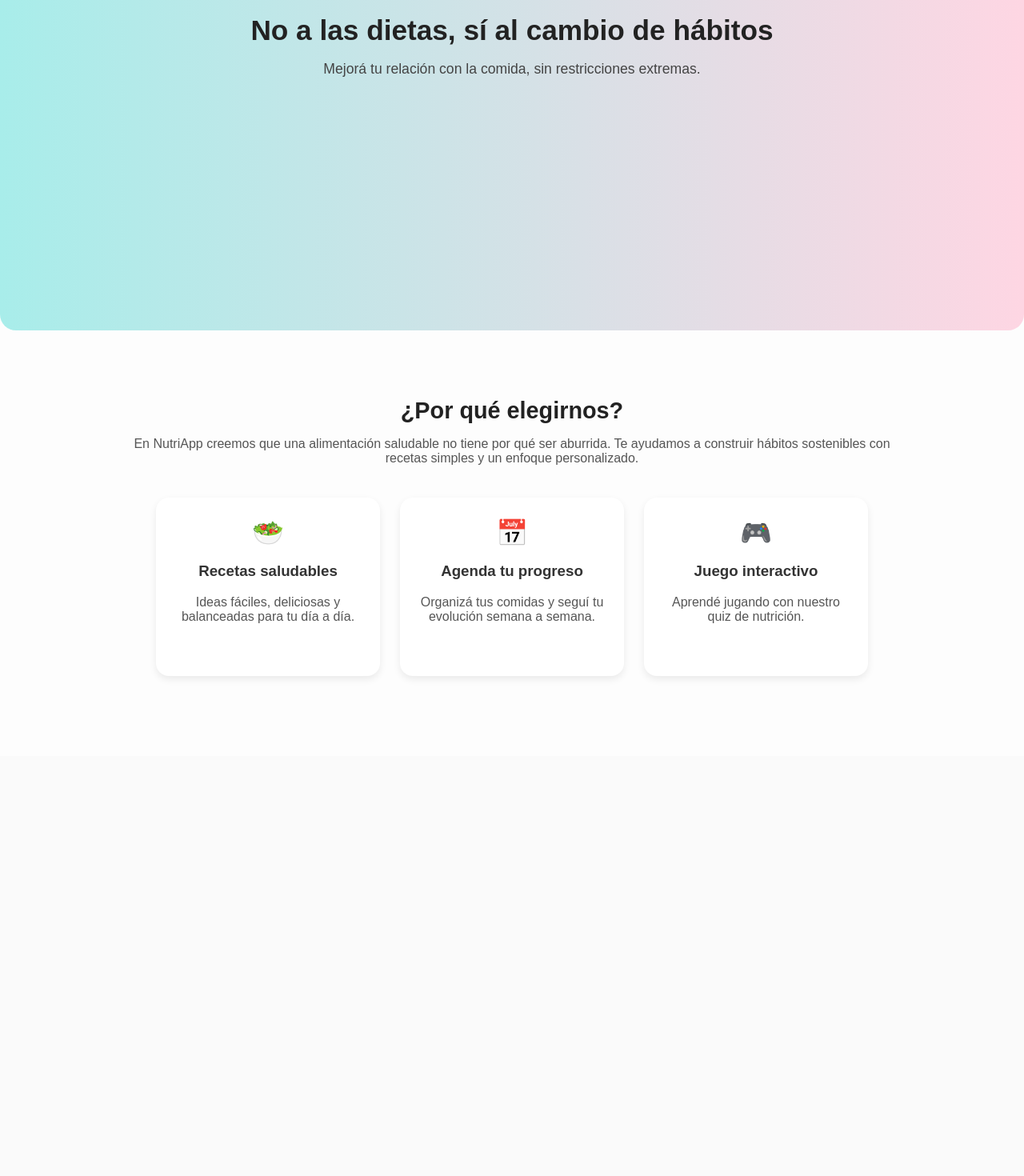
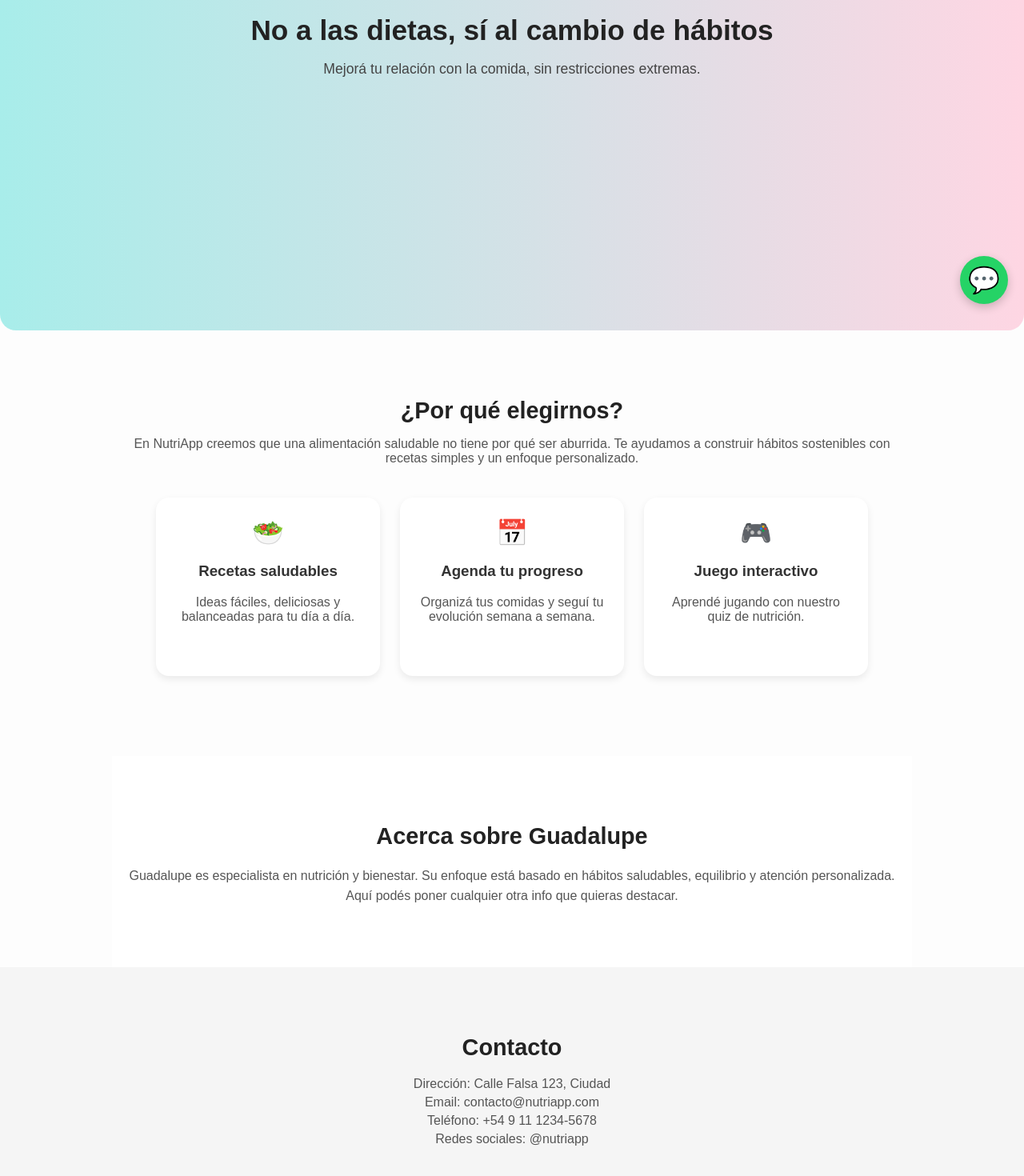
Before and after one commit to FranciscoRossetto/Pagina-para-nutricionista-interactiva, a React (Vite) app: page / in a window 1280 px wide. Shown: the part 400-1870 px from the top of the page at 80% size. Before the commit the page ends 1345 px from the top, so only its background shows below. Built offline with nearby package versions, Linux system fonts and the light colour scheme.

Commit message:
acerca de y contacto

```diff
--- a/src/pages/Home.module.css
+++ b/src/pages/Home.module.css
@@ -98,3 +98,67 @@
   font-size: 2rem;
   margin-bottom: 10px;
 }
+
+/* Sección de contacto */
+.contact {
+  padding: 60px 20px;
+  background: #f5f5f5;
+  width: 100%;
+  text-align: center;
+}
+
+.contact h2 {
+  font-size: 1.8rem;
+  margin-bottom: 20px;
+  color: #222;
+}
+
+.contact p {
+  margin: 5px 0;
+  color: #555;
+  font-size: 1rem;
+}
+
+/* Burbuja de WhatsApp */
+.whatsappBubble {
+  position: fixed;
+  bottom: 20px;
+  right: 20px;
+  background-color: #25d366;
+  color: white;
+  font-size: 2rem;
+  width: 60px;
+  height: 60px;
+  border-radius: 50%;
+  display: flex;
+  align-items: center;
+  justify-content: center;
+  text-decoration: none;
+  box-shadow: 0 4px 12px rgba(0,0,0,0.2);
+  transition: transform 0.2s ease;
+  z-index: 1000;
+}
+
+.whatsappBubble:hover {
+  transform: scale(1.1);
+}
+
+/* Sección "Acerca sobre Guadalupe" */
+.aboutGuadalupe {
+  padding: 60px 20px;
+  background: #fff;
+  max-width: 1000px;
+  text-align: center;
+}
+
+.aboutGuadalupe h2 {
+  font-size: 1.8rem;
+  margin-bottom: 20px;
+  color: #222;
+}
+
+.aboutGuadalupe p {
+  font-size: 1rem;
+  color: #555;
+  line-height: 1.6;
+}
--- a/src/pages/Home.tsx
+++ b/src/pages/Home.tsx
@@ -46,6 +46,33 @@ export default function Home({ setSection }: HomeProps) {
           </div>
         </div>
       </section>
+
+      {/* Sección "Acerca sobre Guadalupe" */}
+      <section className={styles.aboutGuadalupe}>
+        <h2>Acerca sobre Guadalupe</h2>
+        <p>
+          Guadalupe es especialista en nutrición y bienestar. Su enfoque está basado en hábitos saludables, equilibrio y atención personalizada. Aquí podés poner cualquier otra info que quieras destacar.
+        </p>
+      </section>
+
+      {/* Sección de contacto */}
+      <section className={styles.contact}>
+        <h2>Contacto</h2>
+        <p>Dirección: Calle Falsa 123, Ciudad</p>
+        <p>Email: contacto@nutriapp.com</p>
+        <p>Teléfono: +54 9 11 1234-5678</p>
+        <p>Redes sociales: @nutriapp</p>
+      </section>
+
+      {/* Burbuja de WhatsApp */}
+      <a
+        href="https://wa.me/541112345678" // Pon tu número real
+        target="_blank"
+        rel="noopener noreferrer"
+        className={styles.whatsappBubble}
+      >
+        💬
+      </a>
     </div>
   );
 }
```
